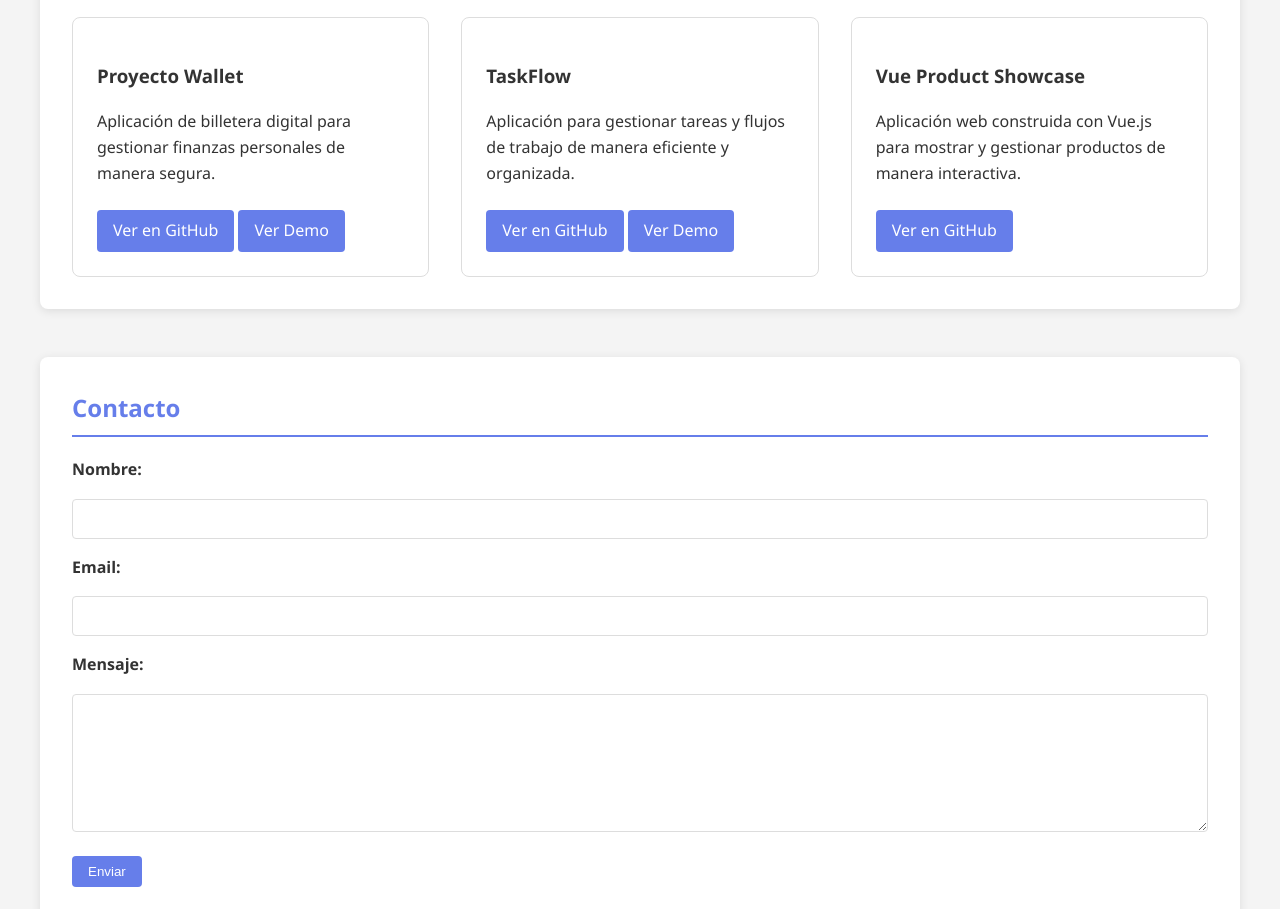
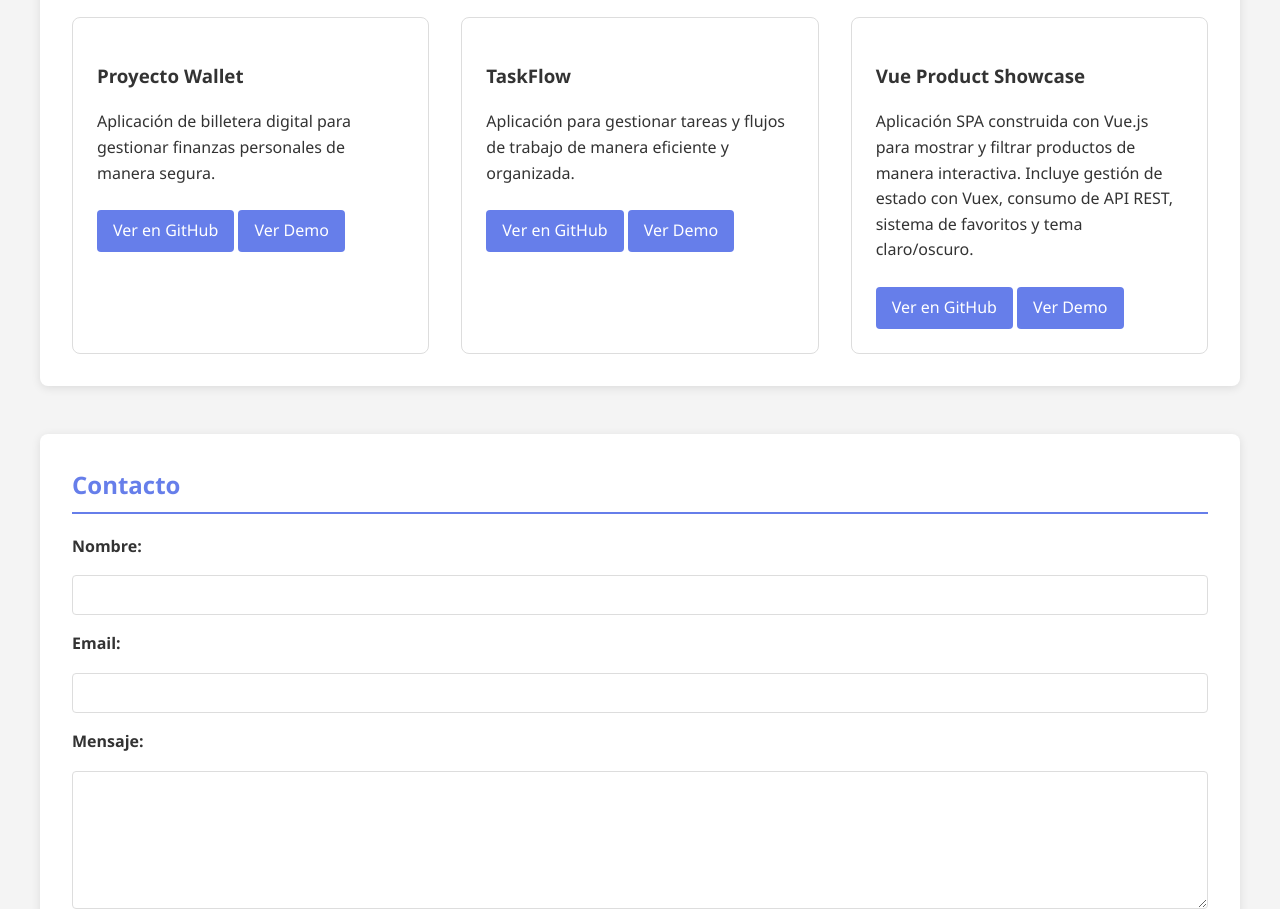
Before and after one commit to huepiliano/portafolio, a plain HTML site: page index.html in a window 1280 px wide. Shown: the part 1212-2121 px from the top of the page. Drawn offline with Linux system fonts and the light colour scheme.

Commit message:
agrega live demo vue showcase

```diff
--- a/index.html
+++ b/index.html
@@ -131,8 +131,9 @@
 
                 <div class="project">
                     <h3>Vue Product Showcase</h3>
-                    <p>Aplicación web construida con Vue.js para mostrar y gestionar productos de manera interactiva.</p>
+                    <p>Aplicación SPA construida con Vue.js para mostrar y filtrar productos de manera interactiva. Incluye gestión de estado con Vuex, consumo de API REST, sistema de favoritos y tema claro/oscuro.</p>
                     <a href="https://github.com/huepiliano/vue-product-showcase" class="btn" target="_blank">Ver en GitHub</a>
+                    <a href="https://huepiliano.github.io/vue-product-showcase/#/" class="btn" target="_blank">Ver Demo</a>
                 </div>
 
             </div>
```
